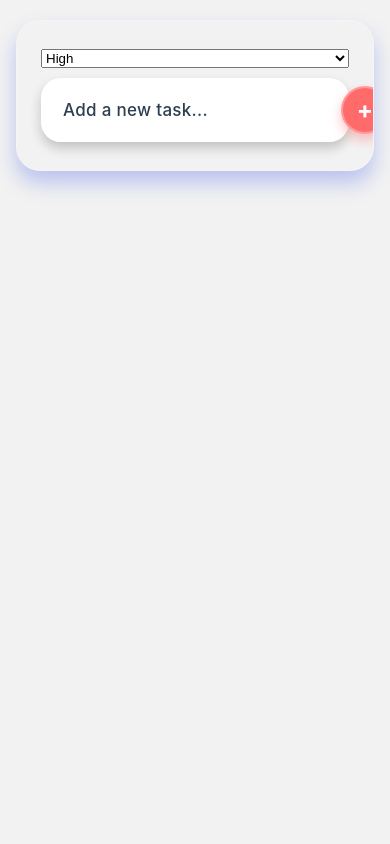
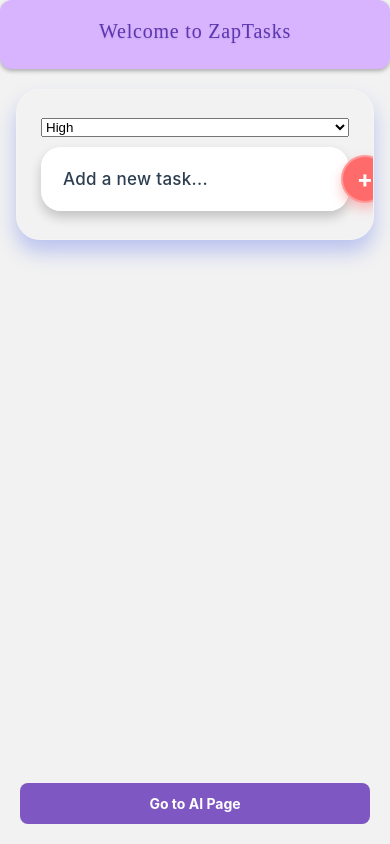
Before and after one commit to arnavsaini55/ZapTasks, a React Native app: screen / in a window 390 px wide. Built offline with nearby package versions, Linux system fonts and the light colour scheme; no server answers; the database is empty.

Commit message:
Updated Navigation go back

```diff
--- a/components/Header/Header.js
+++ b/components/Header/Header.js
@@ -1,11 +1,14 @@
-import React from "react";
+import React, { useEffect, useRef } from "react";
 import PropTypes from "prop-types";
-import { View, Text } from "react-native";
+import { View, Text, Animated } from "react-native";
 import style from "./style";
 
-const Header = (props) => {
+const Header = ({ title, type, color }) => {
+  const fadeAnim = useRef(new Animated.Value(0)).current; // Fade animation
+
+  // Decide which text style to use based on type
   const StyleToApply = () => {
-    switch (props.type) {
+    switch (type) {
       case 1:
         return style.title1;
       case 2:
@@ -17,19 +20,42 @@ const Header = (props) => {
     }
   };
 
+  useEffect(() => {
+    Animated.timing(fadeAnim, {
+      toValue: 1,        // Fade in to fully visible
+      duration: 800,     // 0.8 seconds
+      useNativeDriver: true,
+    }).start();
+  }, []);
+
   return (
-    <View>
-      <Text style={[StyleToApply(), { color: props.color }]}>
-        {props.title}
+    <Animated.View
+      style={{
+        opacity: fadeAnim,
+        backgroundColor: "#D8B4FE", // Light purple background
+        paddingVertical: 20,
+        paddingHorizontal: 25,
+        borderRadius: 12,
+        alignItems: "center",
+        justifyContent: "center",
+        shadowColor: "#000",
+        shadowOffset: { width: 0, height: 2 },
+        shadowOpacity: 0.3,
+        shadowRadius: 4,
+        elevation: 5, // Android shadow
+      }}
+    >
+      <Text style={[StyleToApply(), { color }]}>
+        {title}
       </Text>
-    </View>
+    </Animated.View>
   );
 };
 
 Header.defaultProps = {
   title: "",
   type: 1,
-  color: "#000000",
+  color: "#4B0082", // Default dark purple
 };
 
 Header.propTypes = {
--- a/components/Header/style.js
+++ b/components/Header/style.js
@@ -1,30 +1,44 @@
 import { StyleSheet } from "react-native";
-import getFontFamily from '../../Assest/Fonts/helper'
-import { scaleFontSize, } from "../../Assest/style/scaling";
+import getFontFamily from '../../Assest/Fonts/helper';
+import { scaleFontSize } from "../../Assest/style/scaling";
+
 const style = StyleSheet.create({
- title1:{
-        fontFamily: getFontFamily('MozillaHeadline_Condensed-Bold',600),
-        fontSize: scaleFontSize(26),
-        lineHeight: scaleFontSize(29),
-        // padding: 22,
-        marginBottom: 0,
-        paddingLeft: 22
+  title1: {
+    fontFamily: getFontFamily('MozillaHeadline_Condensed-Bold', 600),
+    fontSize: scaleFontSize(28),        // Slightly bigger
+    lineHeight: scaleFontSize(32),
+    paddingLeft: 22,
+    marginBottom: 8,                    // Better spacing
+    letterSpacing: 1,                   // Adds modern touch
+    color: "#4B0082",                   // Dark purple
+    textShadowColor: "rgba(0,0,0,0.15)", // Subtle shadow
+    textShadowOffset: { width: 0, height: 2 },
+    textShadowRadius: 3,
+  },
 
-    },
-    title2:{
-        fontFamily:getFontFamily('MozillaHeadline_Condensed-Bold',600),
-        fontSize: scaleFontSize(18),
-        lineHeight: scaleFontSize(22),
-        marginBottom:0,
-    },
-    title3:{
-        fontFamily:getFontFamily('MozillaHeadline_Condensed-Bold',600),
-        fontSize: scaleFontSize(16),
-        lineHeight: scaleFontSize(19),
-        marginBottom:0,
+  title2: {
+    fontFamily: getFontFamily('MozillaHeadline_Condensed-Bold', 600),
+    fontSize: scaleFontSize(20),
+    lineHeight: scaleFontSize(24),
+    marginBottom: 6,
+    letterSpacing: 0.8,
+    color: "#5E35B1",                   // Medium purple
+    textShadowColor: "rgba(0,0,0,0.1)",
+    textShadowOffset: { width: 0, height: 1 },
+    textShadowRadius: 2,
+  },
 
-    }
-})
-
+  title3: {
+    fontFamily: getFontFamily('MozillaHeadline_Condensed-Bold', 600),
+    fontSize: scaleFontSize(16),
+    lineHeight: scaleFontSize(20),
+    marginBottom: 4,
+    letterSpacing: 0.5,
+    color: "#7E57C2",                   // Light purple
+    textShadowColor: "rgba(0,0,0,0.08)",
+    textShadowOffset: { width: 0, height: 1 },
+    textShadowRadius: 1,
+  },
+});
 
 export default style;
--- a/navigation/MainNavigation.js
+++ b/navigation/MainNavigation.js
@@ -1,14 +1,17 @@
 import { createStackNavigator } from "@react-navigation/stack";
 import { Routes } from "./Routes";
 import Home from "../screens/Home/home";
+import ArtificialIntelligence from "../screens/ArtificialIntelligence/ArtificialIntelligence";
+
 const Stack = createStackNavigator();
 
 const MainNavigation = () => {
   return (
     <Stack.Navigator
-            screenOptions={{ header: () => null, headerShown: false }}
+      screenOptions={{ headerShown: false }}
     >
       <Stack.Screen name={Routes.Home} component={Home} />
+      <Stack.Screen name={Routes.ArtificialIntelligence} component={ArtificialIntelligence} />
     </Stack.Navigator>
   );
 };
--- a/navigation/Routes.js
+++ b/navigation/Routes.js
@@ -1,3 +1,4 @@
-export const Routes ={
-    Home:'Home',
-}
+export const Routes = {
+  Home: "Home",
+  ArtificialIntelligence: "ArtificialIntelligence",
+};
--- /dev/null
+++ b/screens/ArtificialIntelligence/ArtificialIntelligence.js
@@ -0,0 +1,30 @@
+import React from "react";
+import { View, Text, Pressable } from "react-native";
+import { TouchableOpacity } from "react-native";
+import { useNavigation } from "@react-navigation/native";
+
+const ArtificialIntelligence = () => {
+    const navigation = useNavigation();
+  return (
+    <View style={{ flex: 1, alignItems: 'center', justifyContent: 'center' }}>
+      <Text>Welcome to the Artificial Intelligence Screen!</Text>
+      <TouchableOpacity
+        style={{
+          backgroundColor: "#7E57C2",
+          padding: 12,
+          borderRadius: 8,
+          alignItems: "center",
+          marginTop: 20,
+        }}
+        onPress={() => navigation.goBack()}
+      >
+        <Text style={{ color: "#fff", fontWeight: "bold" }}>TaskList</Text>
+      </TouchableOpacity>
+
+
+    </View>
+
+  );
+};
+
+export default ArtificialIntelligence;
--- a/screens/Home/home.js
+++ b/screens/Home/home.js
@@ -1,14 +1,32 @@
-import React from "react";
+import { useNavigation } from "@react-navigation/native";
+import { TouchableOpacity, Text } from "react-native";
+import { Routes } from "../../navigation/Routes";
+import Header from "../../components/Header/Header";
 import TaskInput from "../../components/TaskInput/TaskInput";
-import TaskList from "../../components/Tasklist/TaskList"; // ✅ fixed casing
+import TaskList from "../../components/Tasklist/TaskList";
 
 const Home = () => {
+  const navigation = useNavigation();
+
   return (
     <>
+      <Header title="Welcome to ZapTasks" type={2} />
       <TaskInput />
-      <TaskList/>
-      </>
+      <TaskList />
+
+      <TouchableOpacity
+        style={{
+          backgroundColor: "#7E57C2",
+          padding: 12,
+          borderRadius: 8,
+          alignItems: "center",
+          margin: 20,
+        }}
+        onPress={() => navigation.navigate(Routes.ArtificialIntelligence)} // ✅ exact route
+      >
+        <Text style={{ color: "#fff", fontWeight: "bold" }}>Go to AI Page</Text>
+      </TouchableOpacity>
+    </>
   );
 };
-
 export default Home;
```
Also changed, not shown: screens/Home/style.js (+18 -0 lines). Lines whose indentation alone changed are shown as unchanged.
